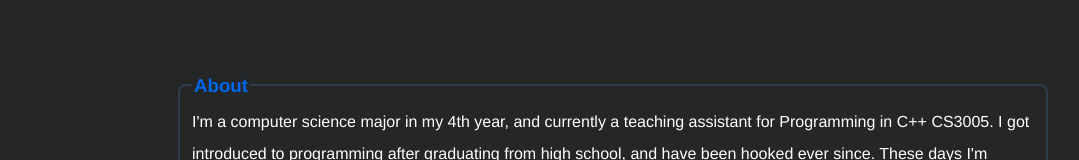
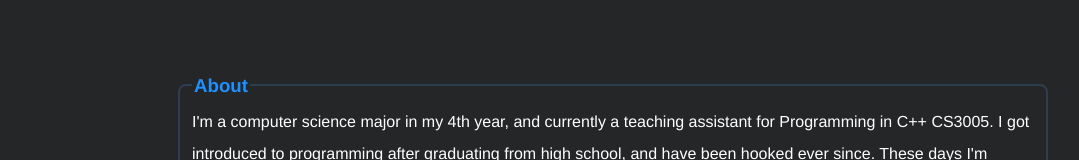
Before and after one commit to Obayanju/my-portfolio, a Vue app: page / in a window 1280 px wide. Shown: the part 750-910 px from the top of the page, without its empty margins (27-1106 px from the left). Built offline with nearby package versions, Linux system fonts and the light colour scheme.

Commit message:
Update field heading color

```diff
--- a/src/components/Field.vue
+++ b/src/components/Field.vue
@@ -121,7 +121,7 @@ fieldset {
   line-height: 2em;
 }
 .field-title {
-  color: #0069ed;
+  color: dodgerblue;
   cursor: pointer;
 }
 .title {
```
